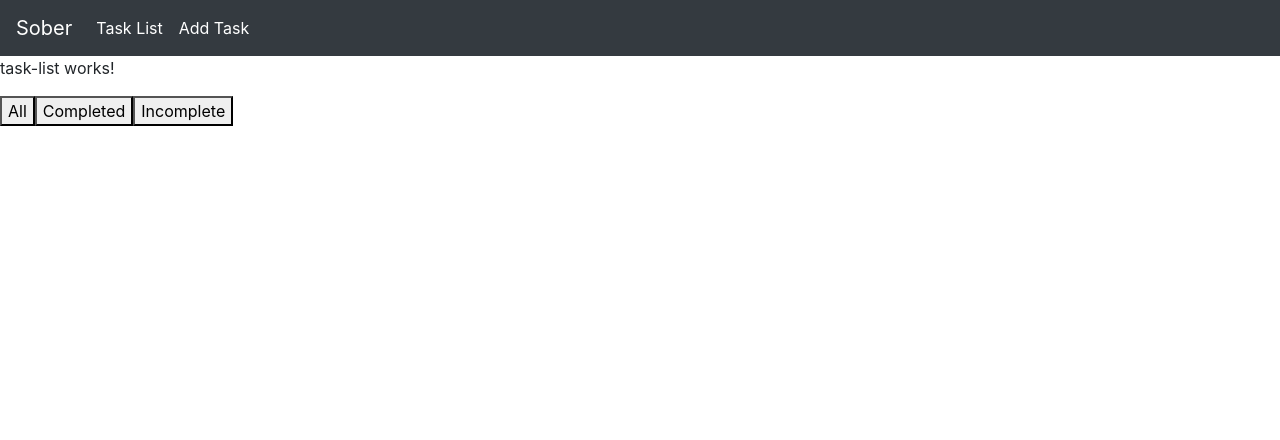
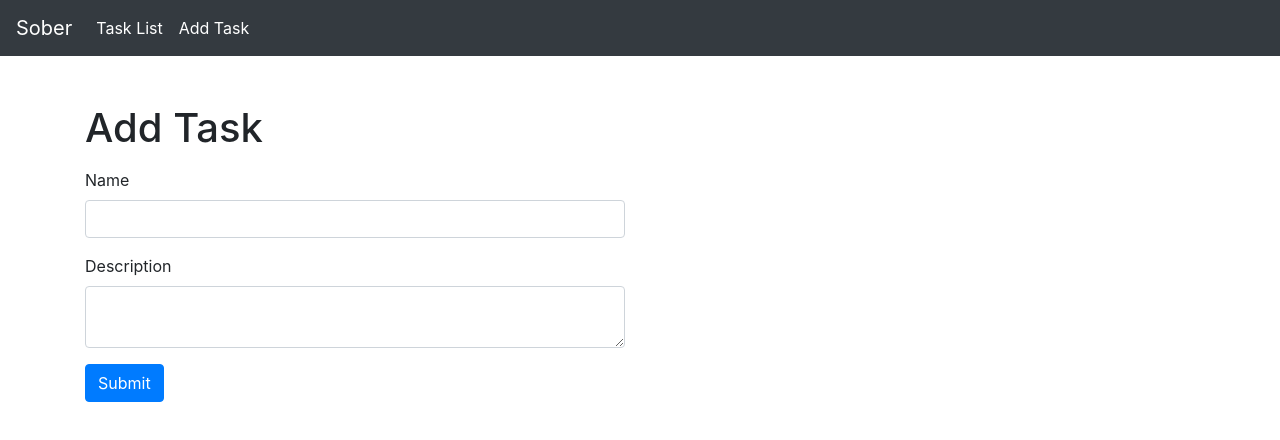
Before and after one commit to saidul-islam-rajib/task-manager, an Angular app in the folder task-manager/: page /tasks/add in a window 1280 px wide. Shown: the top 440 px of the page. Built offline with nearby package versions, Linux system fonts and the light colour scheme.

Commit message:
Modified code snippet

```diff
--- a/task-manager/src/app/add-task/add-task.component.html
+++ b/task-manager/src/app/add-task/add-task.component.html
@@ -1 +1,22 @@
-<p>add-task works!</p>
+
+<div class="container my-5">
+  <h1 class="mb-3">Add Task</h1>
+  <div class="row">
+    <div class="col-6">
+      <form (ngSubmit)="addTask()" >
+        <div class="mb-3">
+          <label for="title" class="form-label">Name</label>
+          <input type="text" class="form-control" id="title" name="title" [(ngModel)]="newTaskTitle" required>
+        </div>
+
+        <div class="mb-3">
+          <label for="description">Description</label>
+          <textarea type="text" class="form-control" id="description"
+            name="description" [(ngModel)]="newTaskDescription" required>
+          </textarea>
+        </div>
+        <button type="submit" class="btn btn-primary">Submit</button>
+      </form>
+    </div>
+  </div>
+</div>
--- a/task-manager/src/app/add-task/add-task.component.ts
+++ b/task-manager/src/app/add-task/add-task.component.ts
@@ -1,24 +1,16 @@
-// import { Component } from '@angular/core';
-
-// @Component({
-//   selector: 'app-add-task',
-//   standalone: true,
-//   imports: [],
-//   templateUrl: './add-task.component.html',
-//   styleUrl: './add-task.component.css'
-// })
-// export class AddTaskComponent {
-// }
-
-
 import { Component } from '@angular/core';
 import { TaskService } from '../task.service';
 import { Router } from '@angular/router';
+import { CommonModule } from '@angular/common';
+import { FormsModule } from '@angular/forms';
+import { Console } from 'console';
 
 @Component({
   selector: 'app-add-task',
   templateUrl: './add-task.component.html',
-  styleUrls: ['./add-task.component.css']
+  styleUrls: ['./add-task.component.css'],
+  standalone: true,
+  imports: [CommonModule, FormsModule]
 })
 export class AddTaskComponent {
   newTaskTitle = '';
@@ -27,10 +19,13 @@ export class AddTaskComponent {
   constructor(private taskService: TaskService, private router: Router) {}
 
   addTask() {
+    console.log("Add method is called")
+
     if (this.newTaskTitle.trim()) {
+      console.log("Inside if statement")
       this.taskService.addTask(this.newTaskTitle, this.newTaskDescription);
       this.newTaskTitle = '';
-      this.router.navigate(['/']);
+      this.router.navigate(['tasks']);
     }
   }
 }
--- a/task-manager/src/app/app.component.html
+++ b/task-manager/src/app/app.component.html
@@ -5,10 +5,10 @@
   </button>
   <div class="collapse navbar-collapse" id="navbarNavAltMarkup">
     <div class="navbar-nav">
-      <a class="nav-item nav-link active" routerLink="employee">Task List</a>
+      <a class="nav-item nav-link active" routerLink="tasks">Task List</a>
     </div>
     <div class="navbar-nav">
-      <a class="nav-item nav-link active" routerLink="employee/add">Add Task</a>
+      <a class="nav-item nav-link active" routerLink="add">Add Task</a>
     </div>
 
   </div>
--- a/task-manager/src/app/task-item/task-item.component.html
+++ b/task-manager/src/app/task-item/task-item.component.html
@@ -1 +1,5 @@
-<p>task-item works!</p>
+<div [@taskAnimation]>
+    <span [class.completed]="task.completed">{{ task.title }}</span>
+    <button (click)="toggleCompletion()">Toggle</button>
+    <button (click)="deleteTask()">Delete</button>
+</div>
--- a/task-manager/src/app/task-list/task-list.component.html
+++ b/task-manager/src/app/task-list/task-list.component.html
@@ -1,9 +1,8 @@
-<p>task-list works!</p>
 <div>
     <button (click)="filter = 'all'">All</button>
     <button (click)="filter = 'completed'">Completed</button>
     <button (click)="filter = 'incomplete'">Incomplete</button>
-  </div>
-  <div *ngFor="let task of filteredTasks$ | async">
-    <app-task-item [task]="task"></app-task-item>
-  </div>
+</div>
+<div *ngFor="let task of filteredTasks$ | async">
+  <app-task-item [task]="task"></app-task-item>
+</div>
```
Also changed, not shown: task-manager/src/app/app.routes.ts (+9 -6 lines).
